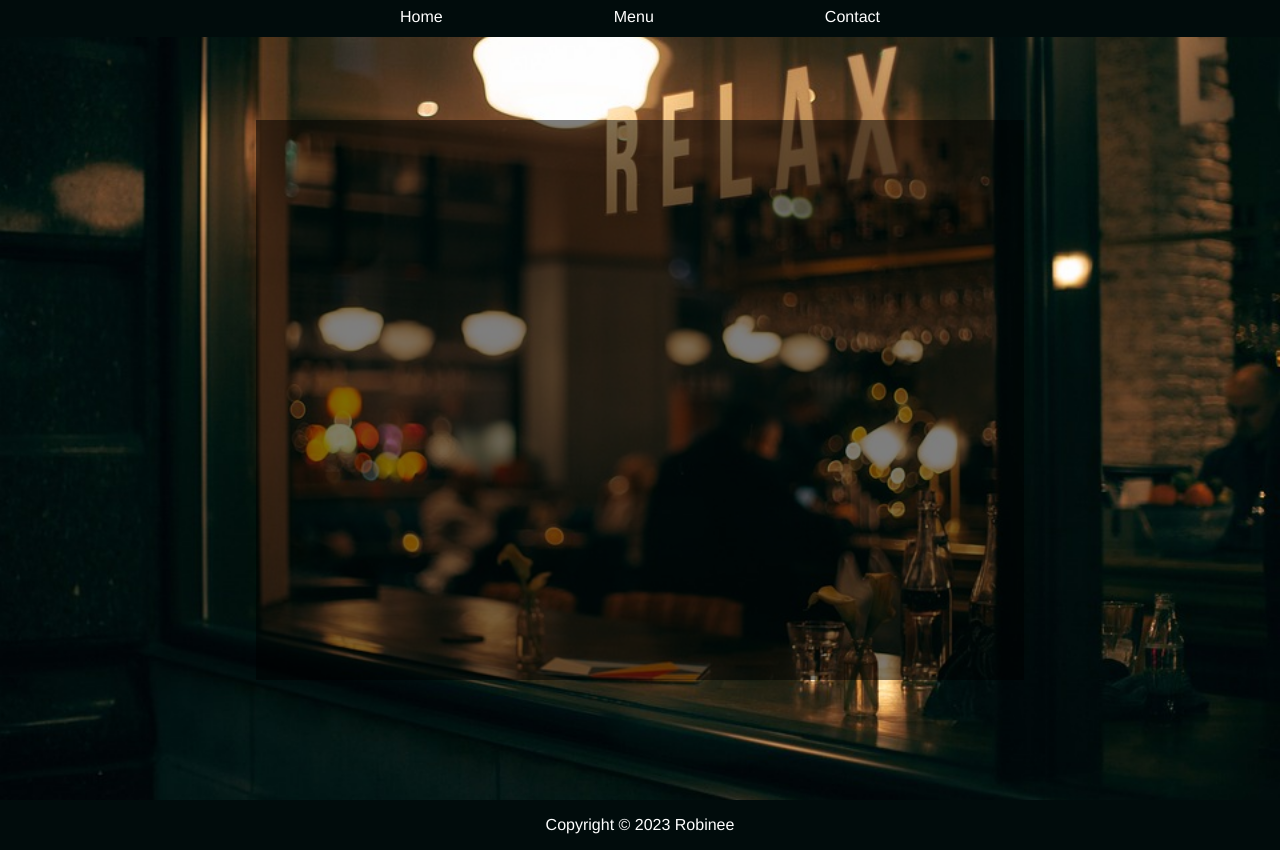
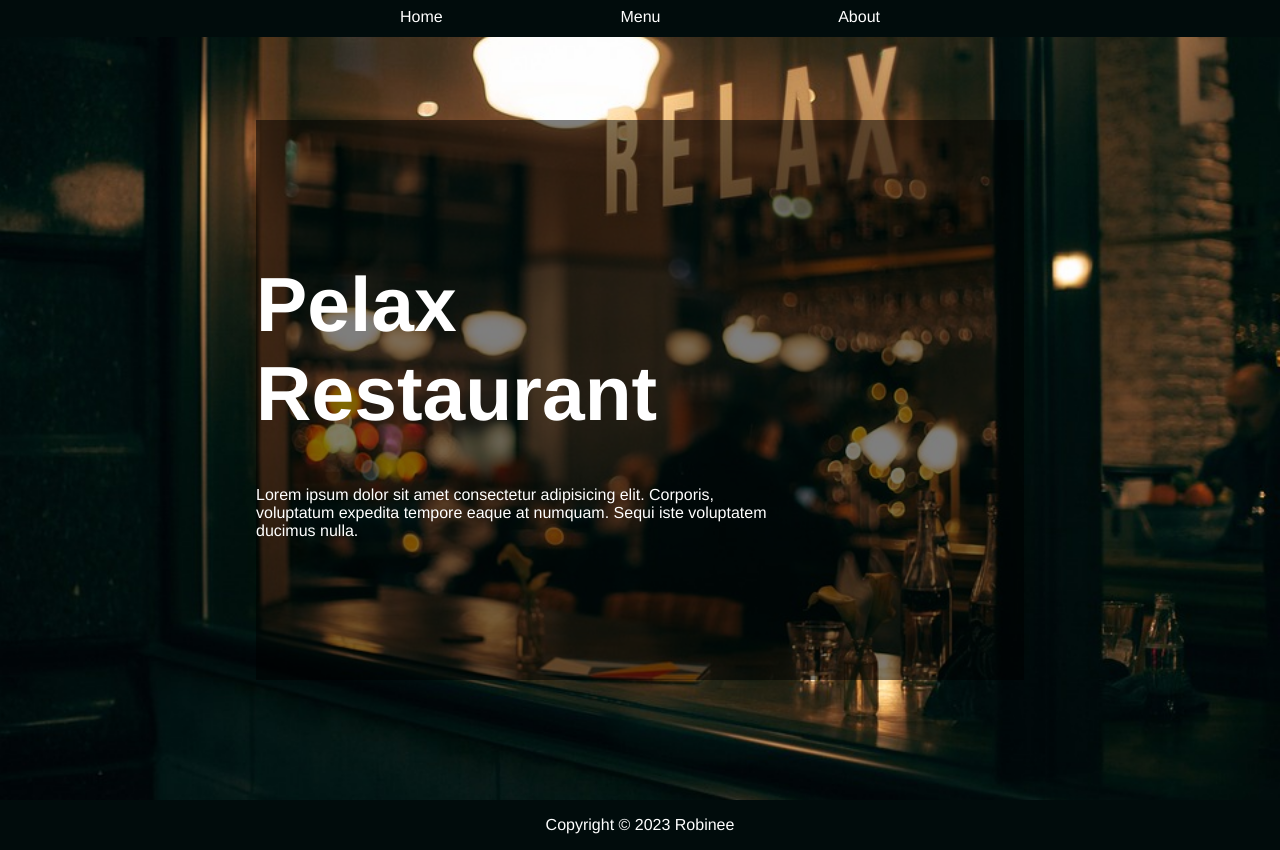
Before and after one commit to RoBinee/Restaurant-Page, a website built with webpack: page dist/index.html in a window 1280 px wide. Both pictures are taken after a click on the item "Home". Built offline with nearby package versions, Linux system fonts and the light colour scheme.

Commit message:
Write the code for temporary use

```diff
--- a/src/header.js
+++ b/src/header.js
@@ -1,16 +1,9 @@
 import { createElement } from './createElement.js';
-
+import { homeContent } from './pages/homePage.js';
 export const header = (function () {
   const header = createElement('header');
   const container = createElement('div', 'container');
-  container.innerHTML = `<div id="homePage">
-    <h1 class="title">Restaurant Page</h1>
-      <p class="intro">
-        Lorem ipsum dolor sit amet consectetur adipisicing elit. Corporis,
-        voluptatum expedita tempore eaque at numquam. Sequi iste voluptatem
-        ducimus nulla.
-      </p>
-  </div>`;
+  container.innerHTML = homeContent;
   header.append(container);
   return header;
 })();
--- a/src/home.js
+++ b/src/home.js
@@ -5,23 +5,7 @@ import { footer } from './footer.js';
 function loadHomePage() {
   const content = document.getElementById('content');
   //for making structure
-  // content.append(nav, header, footer);
-
-  const container = document.querySelector('.container');
-  //insert menu content into container
-  const lists = document.querySelectorAll('li');
-  lists.forEach((list) => {
-    list.addEventListener('click', (e) => {
-      const menu = e.currentTarget.textContent;
-      if (menu === 'Home') {
-        console.log('render homepage');
-      } else if (menu === 'Menu') {
-        console.log('render menu page');
-      } else if (menu === 'Contact') {
-        console.log('render contact page');
-      }
-    });
-  });
+  content.append(nav, header, footer);
 }
 
 export { loadHomePage };
--- a/src/index.js
+++ b/src/index.js
@@ -1,10 +1,31 @@
+import background from './images/background.jpg';
 import './style.css';
 import { loadHomePage } from './home.js';
-import background from './images/background.jpg';
-
+import { homeContent } from './pages/homePage.js';
+import { menuContent } from './pages/menuPage.js';
+import { aboutContent } from './pages/aboutPage.js';
 /**
  *  appending each new element to div#content once the page is first loaded.
  * write this initial page-load function inside of its own module and then import and call it inside of index.js.
  */
 
 loadHomePage();
+
+const container = document.querySelector('.container');
+//insert menu content into container
+const lists = document.querySelectorAll('li');
+lists.forEach((list) => {
+  list.addEventListener('click', (e) => {
+    const menu = e.currentTarget.textContent;
+    if (menu === 'Home') {
+      console.log('render homepage');
+      container.innerHTML = homeContent;
+    } else if (menu === 'Menu') {
+      console.log('render menu page');
+      container.innerHTML = menuContent;
+    } else if (menu === 'About') {
+      console.log('render About page');
+      container.innerHTML = aboutContent;
+    }
+  });
+});
--- a/src/pages/aboutPage.js
+++ b/src/pages/aboutPage.js
@@ -15,3 +15,21 @@
   placeat debitis nemo possimus at.
 </p>
 </div> */
+
+const aboutContent = (function () {
+  return `<div id="aboutPage">
+  <h2 class="sub-title">About</h2>
+  <h3>Lorem ipsum dolor sit amet.</h3>
+  <p>
+    Lorem ipsum dolor sit amet consectetur adipisicing elit. Dolores
+    eaque cumque nihil ipsam a deleniti hic fuga nesciunt dolorum
+    iure, aspernatur velit minus ex facilis. Animi aliquid excepturi
+    vitae iste! Lorem ipsum dolor sit amet consectetur adipisicing
+    elit. Illum in itaque similique id perferendis vero fugit
+    accusamus vel veniam facilis minus nostrum dicta adipisci alias,
+    placeat debitis nemo possimus at.
+  </p>
+  </div>`;
+})();
+
+export { aboutContent };
--- a/src/pages/contactPage.js
+++ /dev/null
@@ -1,2 +0,0 @@
-//contact page
-//first make HTML structure of contact page
--- a/src/pages/homePage.js
+++ b/src/pages/homePage.js
@@ -4,10 +4,23 @@
 // structure
 
 /* <div id="homePage">
-  <h1 class="title">Plex Restaurant</h1>
+  <h1 class="title">Pelax Restaurant</h1>
     <p class="intro">
       Lorem ipsum dolor sit amet consectetur adipisicing elit. Corporis,
       voluptatum expedita tempore eaque at numquam. Sequi iste voluptatem
       ducimus nulla.
     </p>
 </div> */
+
+const homeContent = (function () {
+  return `<div id="homePage">
+  <h1 class="title">Pelax Restaurant</h1>
+    <p class="intro">
+      Lorem ipsum dolor sit amet consectetur adipisicing elit. Corporis,
+      voluptatum expedita tempore eaque at numquam. Sequi iste voluptatem
+      ducimus nulla.
+    </p>
+</div>`;
+})();
+
+export { homeContent };
--- a/src/pages/menuPage.js
+++ b/src/pages/menuPage.js
@@ -21,3 +21,27 @@
   </article>
 </section>
 </div> */
+
+const menuContent = (function () {
+  return `<div id="menuPage">
+  <h2 class="sub-title">Menu</h2>
+  <section class="menu-content">
+    <article class="menu-card">
+      <img
+        src="../src/images/cocktail.jpg"
+        alt=""
+        class="menu-img"
+      />
+      <div class="menu-desc">
+        <div>
+          <h3 class="menu-name">Cocktail</h3>
+          <h3 class="menu-price">9$</h3>
+        </div>
+        <p>Lorem ipsum dolor sit amet.</p>
+      </div>
+    </article>
+  </section>
+  </div>`;
+})();
+
+export { menuContent };
```
Also changed, not shown: dist/d67a60f5bbfda58bdafd.jpg (added), dist/index.html, dist/main.js.
